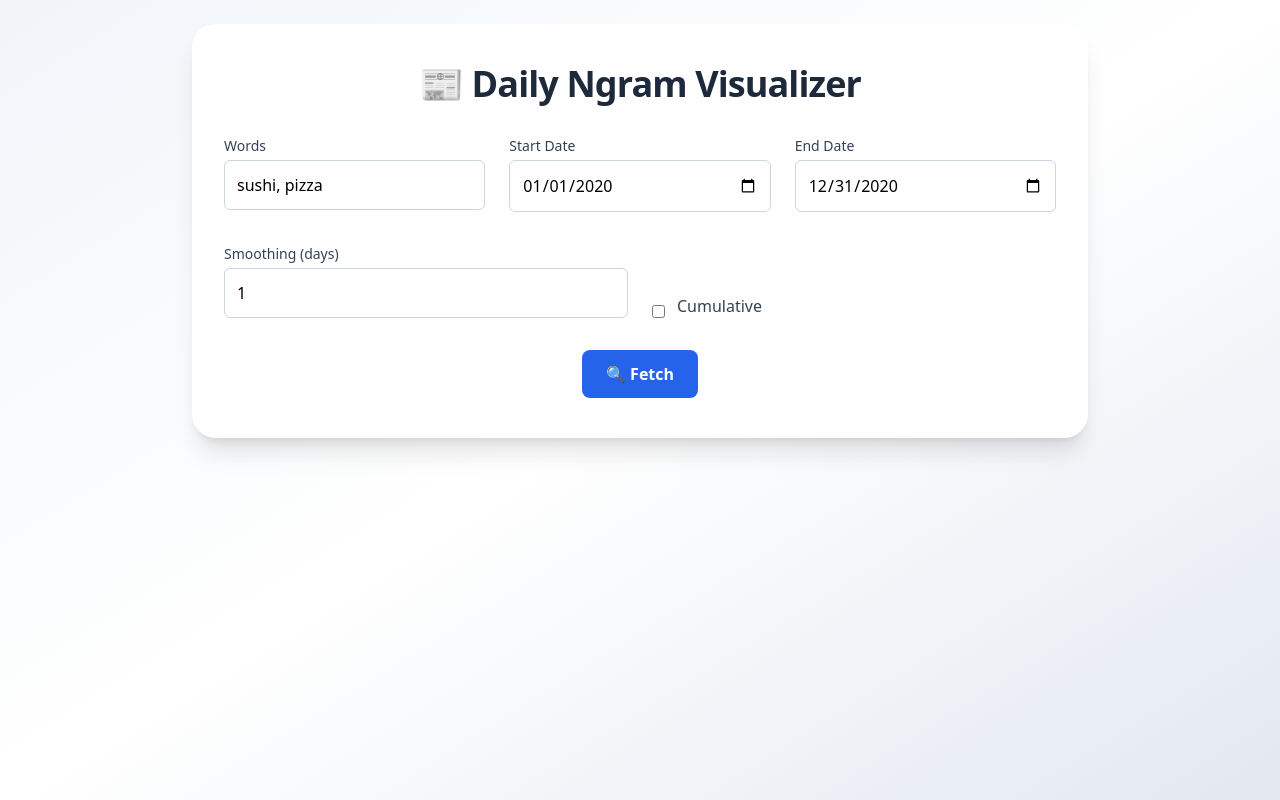
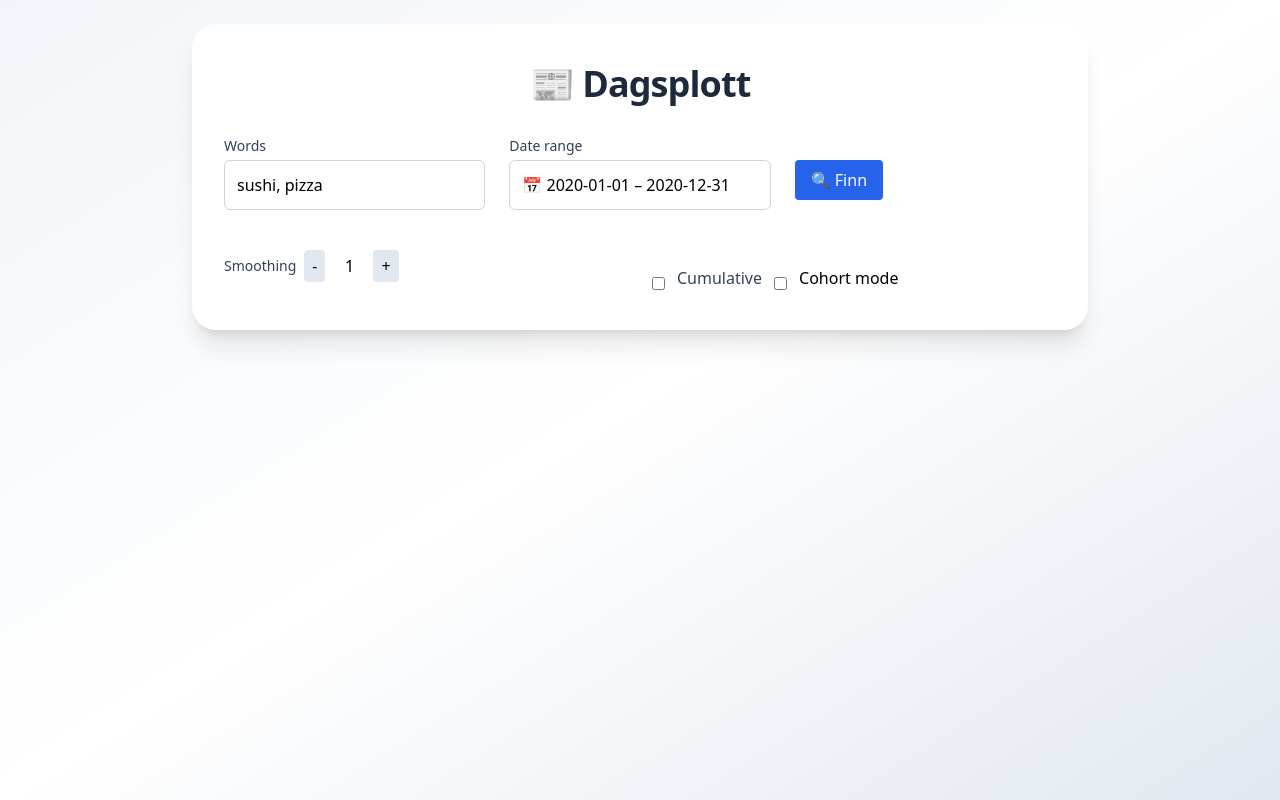
Before and after one commit to Yoonsen/dagsplott, a React (Vite) app: page / in a window 1280 px wide. Built offline with nearby package versions, Linux system fonts and the light colour scheme; the HTML template or start-up script is replaced by a standard one.

Commit message:
fix placements cohort

```diff
--- a/package.json
+++ b/package.json
@@ -27,6 +27,7 @@
     "eslint": "^9.22.0",
     "eslint-plugin-react-hooks": "^5.2.0",
     "eslint-plugin-react-refresh": "^0.4.19",
+    "gh-pages": "^6.3.0",
     "globals": "^16.0.0",
     "postcss": "^8.5.3",
     "vite": "^6.3.1",
--- a/src/App.jsx
+++ b/src/App.jsx
@@ -10,6 +10,8 @@ const colorPalette = [
   'rgb(153, 102, 255)',   // purple
   'rgb(255, 159, 64)',    // orange
 ];
+
+
 
 export default function App() {
   const [word, setWord] = useState('sushi, pizza');
@@ -24,6 +26,9 @@ export default function App() {
 
   const format = date => date.replace(/-/g, '');
 
+  const [showDatePopup, setShowDatePopup] = useState(false);
+    const [cohort, setCohort] = useState(false);
+
   const smoothArray = (arr, k) => {
     if (k <= 1) return arr;
     return arr.map((_, i, a) => {
@@ -35,22 +40,34 @@ export default function App() {
     });
   };
 
-  const buildDatasets = (grouped, dates, cum, smoothing) => {
-    return Object.entries(grouped).map(([w, counts], idx) => {
-      let y = dates.map(date => counts[date] || 0);
-      if (cum) {
-        y = y.reduce((acc, val, i) => [...acc, val + (acc[i - 1] || 0)], []);
+ const buildDatasets = (grouped, dates, cum, smoothing, cohortMode) => {
+  let allY = Object.entries(grouped).map(([_, counts]) =>
+    dates.map(date => counts[date] || 0)
+  );
+
+  if (cohortMode) {
+    const totals = dates.map((_, i) =>
+      allY.reduce((sum, series) => sum + series[i], 0)
+    );
+    allY = allY.map(series =>
+      series.map((val, i) => totals[i] ? val / totals[i] : 0)
+    );
+  } else if (cum) {
+    allY = allY.map(series =>
+      series.reduce((acc, val, i) => [...acc, val + (acc[i - 1] || 0)], [])
+    );
   }
-      y = smoothArray(y, smoothing);
-      return {
+
+  allY = allY.map(series => smoothArray(series, smoothing));
+
+  return Object.keys(grouped).map((w, idx) => ({
     label: w,
-        data: y,
+    data: allY[idx],
     fill: false,
     borderColor: colorPalette[idx % colorPalette.length],
     tension: 0.1,
     pointRadius: 0
-      };
-    });
+  }));
 };
 
   const fetchData = async () => {
@@ -83,7 +100,8 @@ export default function App() {
       setRawGrouped(grouped);
       setAllDates(dates);
 
-      const datasets = buildDatasets(grouped, dates, cumulative, smooth);
+     const datasets = buildDatasets(grouped, dates, cumulative, smooth, cohort);
+
       setData({ labels: dates, datasets });
     } catch (e) {
       console.error('Error fetching data:', e);
@@ -92,12 +110,13 @@ export default function App() {
     }
   };
 
+
 useEffect(() => {
   if (rawGrouped && allDates.length) {
-      const datasets = buildDatasets(rawGrouped, allDates, cumulative, smooth);
+    const datasets = buildDatasets(rawGrouped, allDates, cumulative, smooth, cohort);
     setData({ labels: allDates, datasets });
   }
-  }, [cumulative, smooth]);
+}, [cumulative, smooth, cohort]);
 
   const handleKeyDown = (e) => {
     if (e.key === 'Enter') fetchData();
@@ -106,7 +125,7 @@ export default function App() {
   return (
     <div className="min-h-screen bg-gradient-to-br from-slate-100 via-white to-slate-200 p-6 font-sans">
       <div className="max-w-4xl mx-auto bg-white shadow-xl rounded-3xl px-8 py-10 space-y-8">
-        <h1 className="text-4xl font-bold text-center text-slate-800 tracking-tight">📰 Daily Ngram Visualizer</h1>
+        <h1 className="text-4xl font-bold text-center text-slate-800 tracking-tight">📰 Dagsplott</h1>
 
         <div className="grid grid-cols-1 sm:grid-cols-3 gap-6">
           <div>
@@ -119,47 +138,59 @@ export default function App() {
               placeholder="pizza, sushi"
             />
           </div>
+            <div className="relative">
+              <label className="block text-sm font-medium text-slate-700 mb-1">Date range</label>
+              <button
+                onClick={() => setShowDatePopup(!showDatePopup)}
+                className="w-full border border-slate-300 p-3 rounded-md bg-white focus:ring-2 focus:ring-blue-500 flex items-center justify-between"
+              >
+                📅 {startDate} – {endDate}
+              </button>
+
+              {showDatePopup && (
+                <div className="absolute z-10 bg-white border border-slate-300 rounded-md shadow-md mt-2 p-4 space-y-2 w-full">
                   <div>
-            <label className="block text-sm font-medium text-slate-700 mb-1">Start Date</label>
-            <input
-              className="w-full border border-slate-300 p-3 rounded-md focus:ring-2 focus:ring-blue-500 focus:outline-none bg-white"
-              type="date"
-              value={startDate}
-              onChange={e => setStartDate(e.target.value)}
-            />
+                    <label className="block text-xs text-slate-600">Start</label>
+                    <input type="date" value={startDate} onChange={e => setStartDate(e.target.value)} className="w-full border border-slate-300 p-2 rounded" />
                   </div>
                   <div>
-            <label className="block text-sm font-medium text-slate-700 mb-1">End Date</label>
-            <input
-              className="w-full border border-slate-300 p-3 rounded-md focus:ring-2 focus:ring-blue-500 focus:outline-none bg-white"
-              type="date"
-              value={endDate}
-              onChange={e => setEndDate(e.target.value)}
-            />
+                    <label className="block text-xs text-slate-600">End</label>
+                    <input type="date" value={endDate} onChange={e => setEndDate(e.target.value)} className="w-full border border-slate-300 p-2 rounded" />
+                  </div>
+                </div>
+              )}
+            </div>
+  <div className="pt-6">
+    <button className="bg-blue-600 text-white px-4 py-2 rounded" onClick={fetchData}>
+      🔍 Finn
+    </button>
+  </div>
+
+        </div>
+
+        <div className="grid grid-cols-1 sm:grid-cols-2 gap-6">
+            <div className="flex items-center gap-2">
+              <label className="text-sm text-slate-700">Smoothing</label>
+              <button
+                className="px-2 py-1 bg-slate-200 rounded"
+                onClick={() => setSmooth(s => Math.max(1, s - 1))}
+              >-</button>
+              <span className="w-8 text-center">{smooth}</span>
+              <button
+                className="px-2 py-1 bg-slate-200 rounded"
+                onClick={() => setSmooth(s => Math.min(31, s + 1))}
+              >+</button>
+            </div>
+
+          <div className="flex items-end gap-3 pt-6">
+            <input type="checkbox" id="cumulative" checked={cumulative} onChange={e => setCumulative(e.target.checked)} />
+            <label htmlFor="cumulative" className="text-slate-700">Cumulative</label>
+              <input type="checkbox" id="cohort" checked={cohort} onChange={e => setCohort(e.target.checked)} />
+<label htmlFor="cohort">Cohort mode</label>
           </div>
         </div>
 
-        <div className="grid grid-cols-1 sm:grid-cols-2 gap-6">
-          <div>
-            <label className="block text-sm font-medium text-slate-700 mb-1">Smoothing (days)</label>
-            <input
-              className="w-full border border-slate-300 p-3 rounded-md focus:ring-2 focus:ring-blue-500 focus:outline-none bg-white"
-              type="number"
-              min="1"
-              max="31"
-              value={smooth}
-              onChange={e => setSmooth(Number(e.target.value))}
-            />
-          </div>
-          <div className="flex items-end gap-3 pt-6">
-            <input type="checkbox" id="cumulative" checked={cumulative} onChange={e => setCumulative(e.target.checked)} />
-            <label htmlFor="cumulative" className="text-slate-700">Cumulative</label>
-          </div>
-        </div>
 
-        <div className="text-center">
-          <button className="bg-blue-600 hover:bg-blue-700 transition text-white font-semibold px-6 py-3 rounded-lg" onClick={fetchData}>🔍 Fetch</button>
-        </div>
 
         {loading && <p className="text-center text-blue-600">Loading...</p>}
         {data && <div className="pt-4"><Line data={data} /></div>}
```
Also changed, not shown: src/.ipynb_checkpoints/App-checkpoint.jsx, 1 other file (tests, documents, lock files or other folders). Lines whose indentation alone changed are shown as unchanged.
